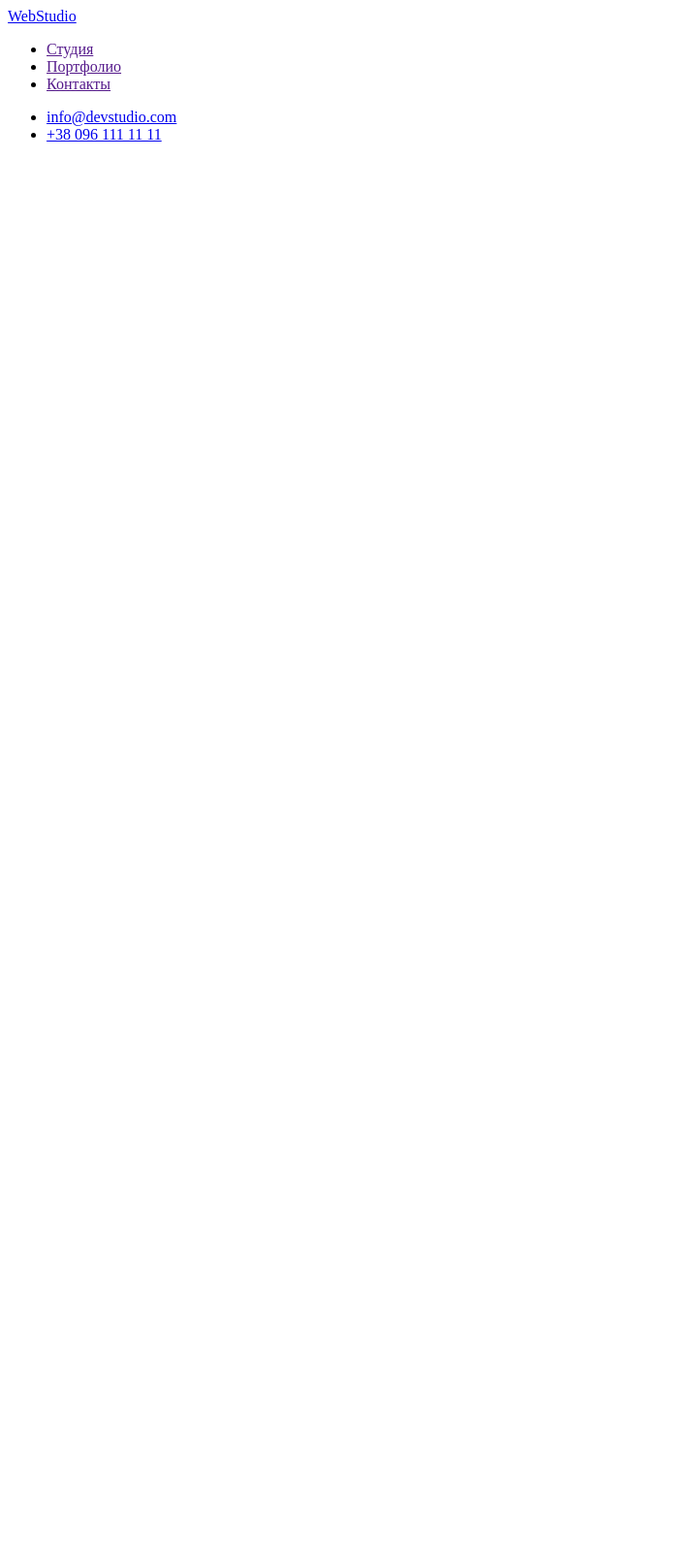
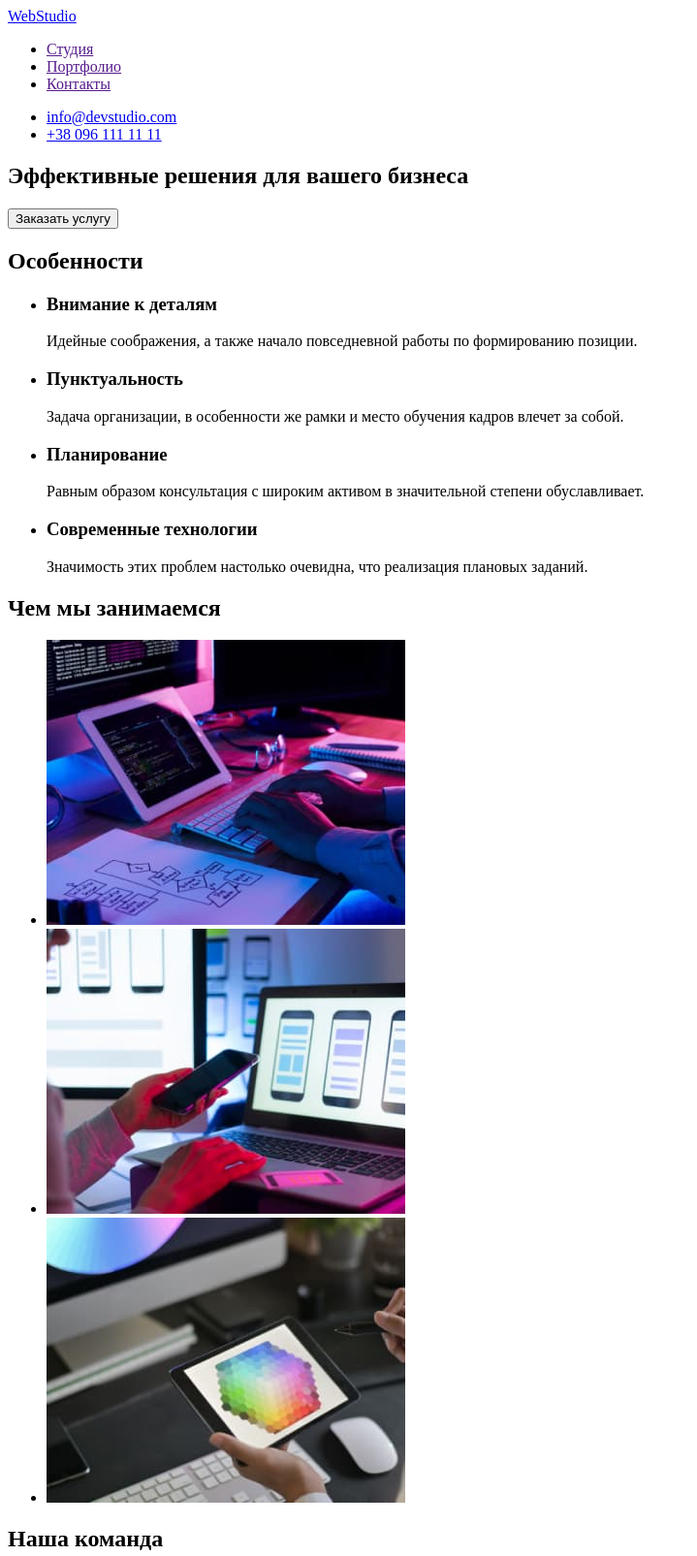
Before and after one commit to yanaleso/goit-markup-hw-01, a plain HTML site: page index.html in a window 1280 px wide. Shown: the top 1605 px of the page at 97% size, without its empty margins (0-719 px from the left). Before the commit the page ends 800 px from the top, so only its background shows below. Drawn offline with Linux system fonts and the light colour scheme.

Commit message:
Додає основну частину сайту

```diff
--- a/index.html
+++ b/index.html
@@ -4,7 +4,7 @@
     <meta charset="UTF-8">
     <meta http-equiv="X-UA-Compatible" content="IE=edge">
     <meta name="viewport" content="width=device-width, initial-scale=1.0">
-    <title>Document</title>
+    <title>Студия</title>
 </head>
 <body>
     <header>
@@ -23,5 +23,79 @@
             <li><a href="tel:+380961111111">+38 096 111 11 11</a></li>
         </ul>
     </header>
+    <main>
+        <section>
+            <h1>Эффективные решения для вашего бизнеса</h1>
+            <button type="button">Заказать услугу</button>
+        </section>
+
+        <section>
+            <h2>Особенности</h2>
+
+            <ul>
+                <li>
+                    <h3>Внимание к деталям</h3>
+                    <p>
+                        Идейные соображения, а также начало повседневной работы по формированию позиции.
+                    </p>
+                </li>
+                <li>
+                    <h3>Пунктуальность</h3>
+                    <p>
+                        Задача организации, в особенности же рамки и место обучения кадров влечет за собой.
+                    </p>
+                </li>
+                <li>
+                    <h3>Планирование</h3>
+                    <p>
+                        Равным образом консультация с широким активом в значительной степени обуславливает.
+                    </p>
+                </li>
+                <li>
+                    <h3>Современные технологии</h3>
+                    <p>
+                        Значимость этих проблем настолько очевидна, что реализация плановых заданий.
+                    </p>
+                </li>
+            </ul>
+        </section>
+
+        <section>
+            <h2>Чем мы занимаемся</h2>
+
+            <ul>
+                <li><img src="./images/box 1 (1).jpg" alt="Реализация проекта по алгоритму" width="370"></li>
+                <li><img src="./images/box 2 (1).jpg" alt="Оптимизация макета под смартфон" width="370"></li>
+                <li><img src="./images/box 3 (1).jpg" alt="Выбор из палитры цветов" width="370"></li>
+            </ul>
+        </section>
+
+        <section>
+            <h2>Наша команда</h2>
+
+            <ul>
+                <li>
+                    <img src="./images/team1.jpg" alt="Парень в коричневой рубашке" width="270">
+                    <h3>Игорь Демьяненко</h3>
+                    <p>Product Designer</p>
+                </li>
+                <li>
+                    <img src="./images/team2.jpg" alt="Девушка в черном пиджаке" width="270">
+                    <h3>Ольга Репина</h3>
+                    <p>Frontend Developer</p>
+                </li>
+                <li>
+                    <img src="./images/team3.jpg" alt="Парень в голубой рубашке" width="270">
+                    <h3>Николай Тарасов</h3>
+                    <p>Marketing</p>
+                </li>
+                <li>
+                    <img src="./images/team4.jpg" alt="Парень в черной футболке" width="270">
+                    <h3>Михаил Ермаков</h3>
+                    <p>UI Designer</p>
+                </li>
+            </ul>
+        </section>
+    </main>
 </body>
 </html>
```
Also changed, not shown: images/box 1 (1).jpg (added), images/box 2 (1).jpg (added), images/box 3 (1).jpg (added), images/team1.jpg (added), images/team2.jpg (added), images/team3.jpg (added), images/team4.jpg (added).
